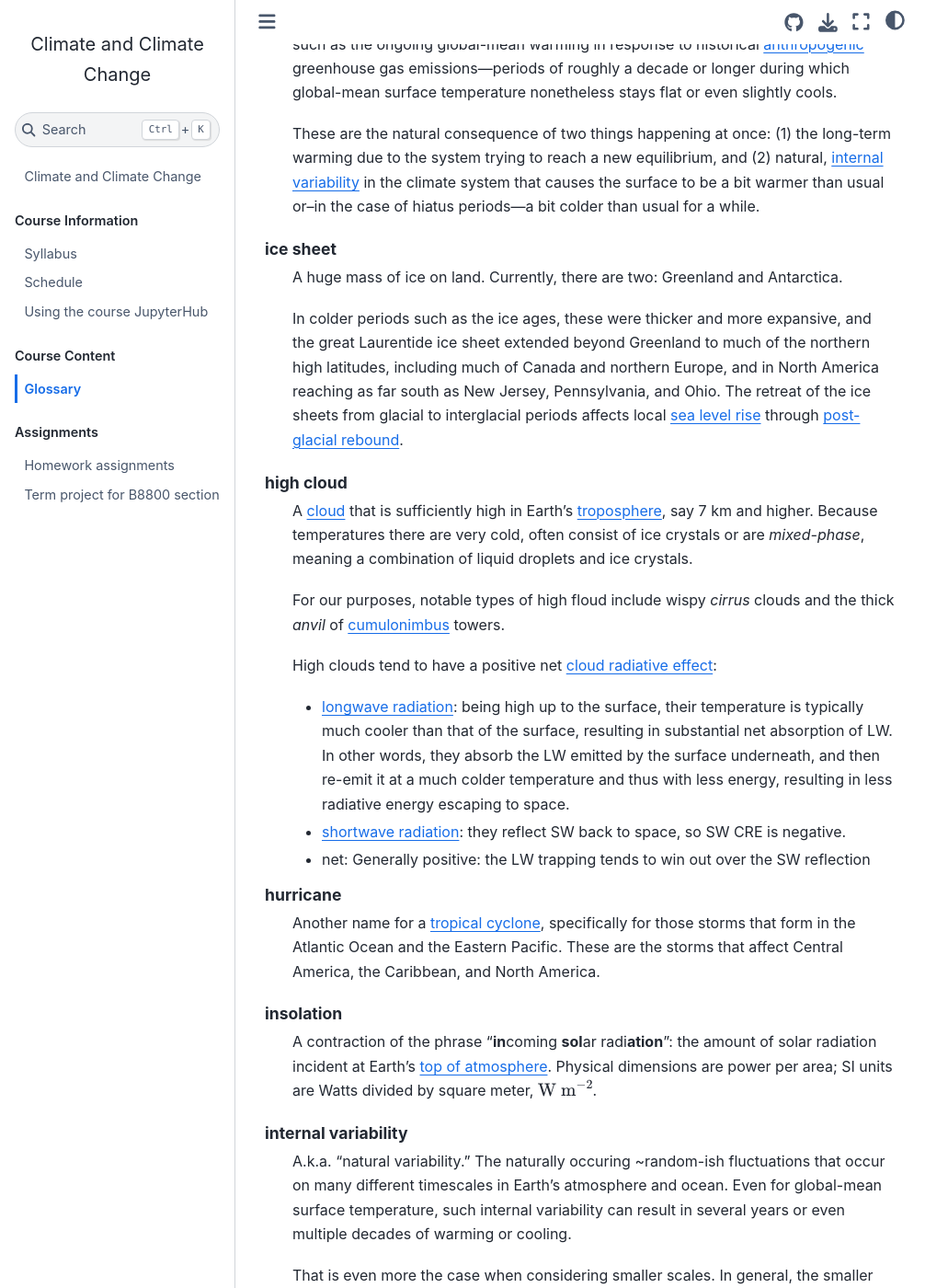
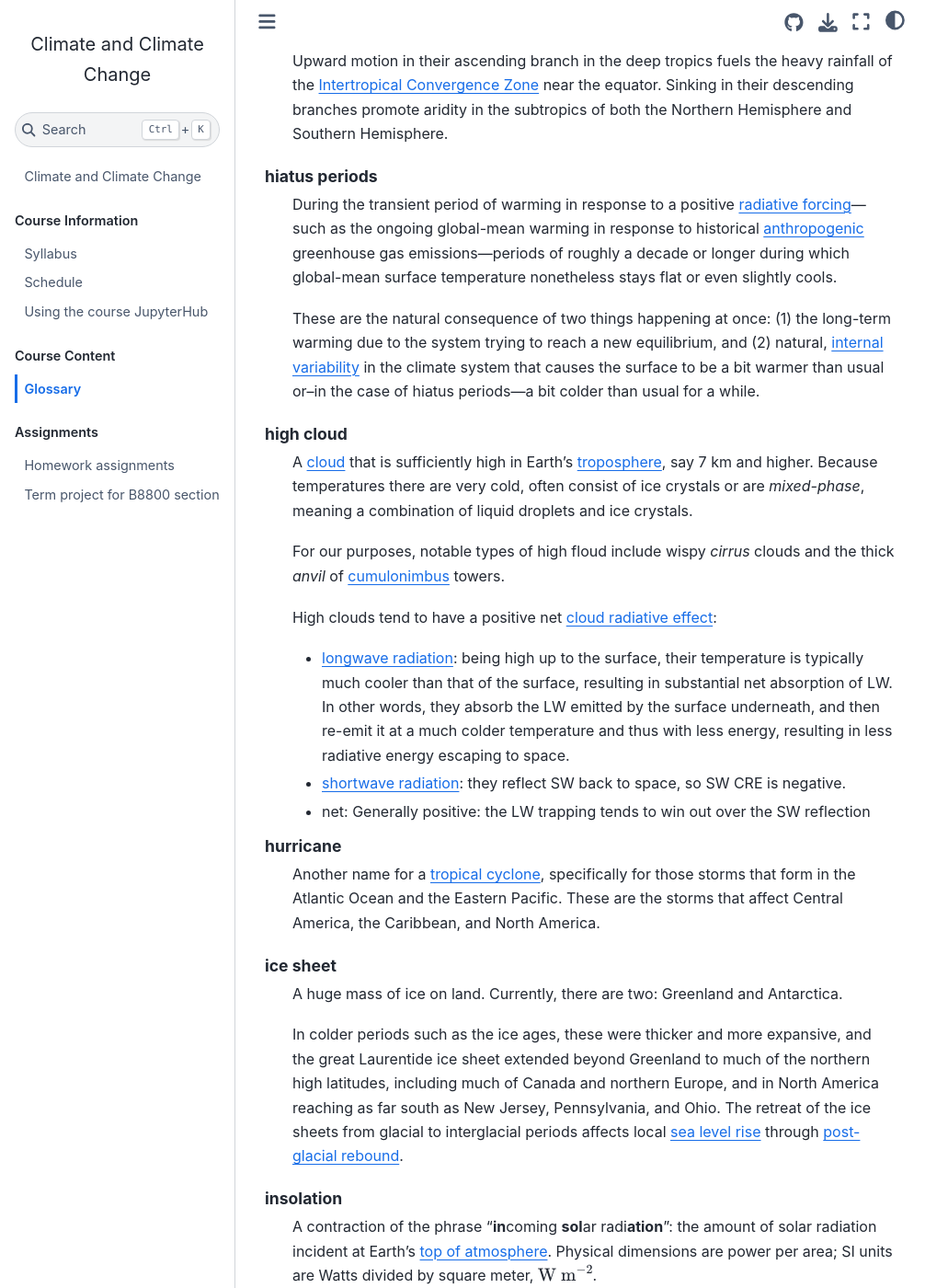
Before and after one commit to spencerahill/clim-change-course_2025, a Jupyter Book: the page built from chapters/glossary.md, in a window 1280 px wide and 1400 px high, scrolled down 7257 px. Shown: the whole window at 92% size, without its empty margins (0-1031 px from the left). Built offline with Jupyter Book 1.0.4 settings and Sphinx 7.4.7 and the Sphinx Book theme 1.1.4, drawn with Linux system fonts in a browser that asks for light colours; some of the changed text lies outside the part shown.

Commit message:
Update glossary with new entries for 'Hadley cells' and 'Intertropical Convergence Zone', and revise the definition of 'ice sheet' for clarity. Adjusted terminology for 'relative humidity' to enhance consistency throughout the document.

```diff
--- a/chapters/glossary.md
+++ b/chapters/glossary.md
@@ -24,7 +24,7 @@
 adiabatic
   A process in the atmosphere and ocean in which there is no net exchange of heat or mass between an parcel or water parcel and its surroundings.  As such, its energy---for the atmosphere, its {term}`moist static energy` to good enough approximation for us---remains unchanged.
 
-  For an air parcel with {term}`relative humidity less than 100%, the resulting cooling with height follows the {term}`dry adiabatic lapse rate` of \(\Gamma_\mathrm{d}\equiv g/c_p=9.8\text{ K km}^{-1}\)
+  For an air parcel with {term}`relative humidity` less than 100%, the resulting cooling with height follows the {term}`dry adiabatic lapse rate` of \(\Gamma_\mathrm{d}\equiv g/c_p=9.8\text{ K km}^{-1}\)
 
 aerosol
   A small solid particle in the atmosphere.  There are naturally occuring aerosols such as sea salt and dust.  There are also {term}`anthropogenic` aerosols such as sulfate and smoke from combustion.
@@ -155,15 +155,15 @@
 greenhouse gas
   A molecule in Earth's atmosphere that significantly absorbs {term}`longwave radiation`.  The two most important ones are carbon dioxide (CO$_2$) and water vapor (H$_2$O).  Others include methane (CH$_4$), nitrous oxide (N$_2$O), and ozone (O$_3$)
 
+Hadley cells
+  The time-mean, zonal-mean overturning circulation in Earth's {term}`tropics`.
+
+  Upward motion in their ascending branch in the deep tropics fuels the heavy rainfall of the {term}`Intertropical Convergence Zone` near the equator.  Sinking in their descending branches promote aridity in the subtropics of both the Northern Hemisphere and Southern Hemisphere.
+
 hiatus periods
   During the transient period of warming in response to a positive {term}`radiative forcing`---such as the ongoing global-mean warming in response to historical {term}`anthropogenic` greenhouse gas emissions---periods of roughly a decade or longer during which global-mean surface temperature nonetheless stays flat or even slightly cools.
 
   These are the natural consequence of two things happening at once: (1) the long-term warming due to the system trying to reach a new equilibrium, and (2) natural, {term}`internal variability` in the climate system that causes the surface to be a bit warmer than usual or--in the case of hiatus periods---a bit colder than usual for a while.
-
-ice sheet
-  A huge mass of ice on land.  Currently, there are two: Greenland and Antarctica.
-
-  In colder periods such as the ice ages, these were thicker and more expansive, and the great Laurentide ice sheet extended beyond Greenland to much of the northern high latitudes, including much of Canada and northern Europe, and in North America reaching as far south as New Jersey, Pennsylvania, and Ohio.  The retreat of the ice sheets from glacial to interglacial periods affects local {term}`sea level rise` through {term}`post-glacial rebound`.
 
 high cloud
   A {term}`cloud` that is sufficiently high in Earth's {term}`troposphere`, say 7 km and higher.  Because temperatures there are very cold, often consist of ice crystals or are *mixed-phase*, meaning a combination of liquid droplets and ice crystals.
@@ -178,8 +178,20 @@
 hurricane
   Another name for a {term}`tropical cyclone`, specifically for those storms that form in the Atlantic Ocean and the Eastern Pacific.  These are the storms that affect Central America, the Caribbean, and North America.
 
+ice sheet
+  A huge mass of ice on land.  Currently, there are two: Greenland and Antarctica.
+
+  In colder periods such as the ice ages, these were thicker and more expansive, and the great Laurentide ice sheet extended beyond Greenland to much of the northern high latitudes, including much of Canada and northern Europe, and in North America reaching as far south as New Jersey, Pennsylvania, and Ohio.  The retreat of the ice sheets from glacial to interglacial periods affects local {term}`sea level rise` through {term}`post-glacial rebound`.
+
 insolation
   A contraction of the phrase "**in**coming **sol**ar radi**ation**": the amount of solar radiation incident at Earth's {term}`top of atmosphere`.  Physical dimensions are power per area; SI units are Watts divided by square meter, $\text{W m}^{-2}$.
+
+Intertropical Convergence Zone
+  The time-mean, zonal-mean band of high precipitation in Earth's deep tropics.
+
+  Often referred to by its acronym, the ITCZ.
+
+  Driven in large part by the upward motion within the ascending branch of the {term}`Hadley cells`.
 
 internal variability
   A.k.a. "natural variability."  The naturally occuring ~random-ish fluctuations that occur on many different timescales in Earth's atmosphere and ocean.  Even for global-mean surface temperature, such internal variability can result in several years or even multiple decades of warming or cooling.
```
